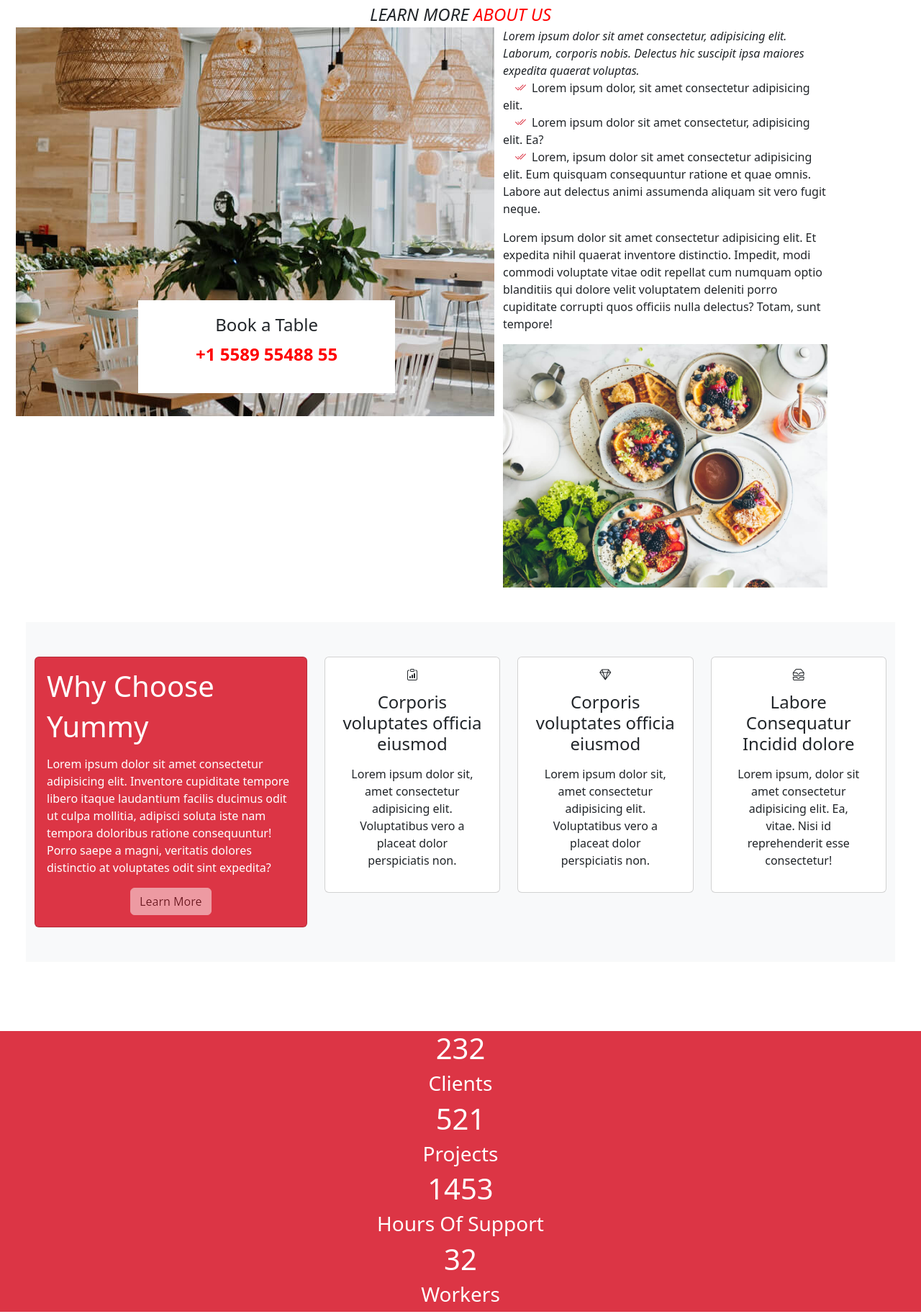
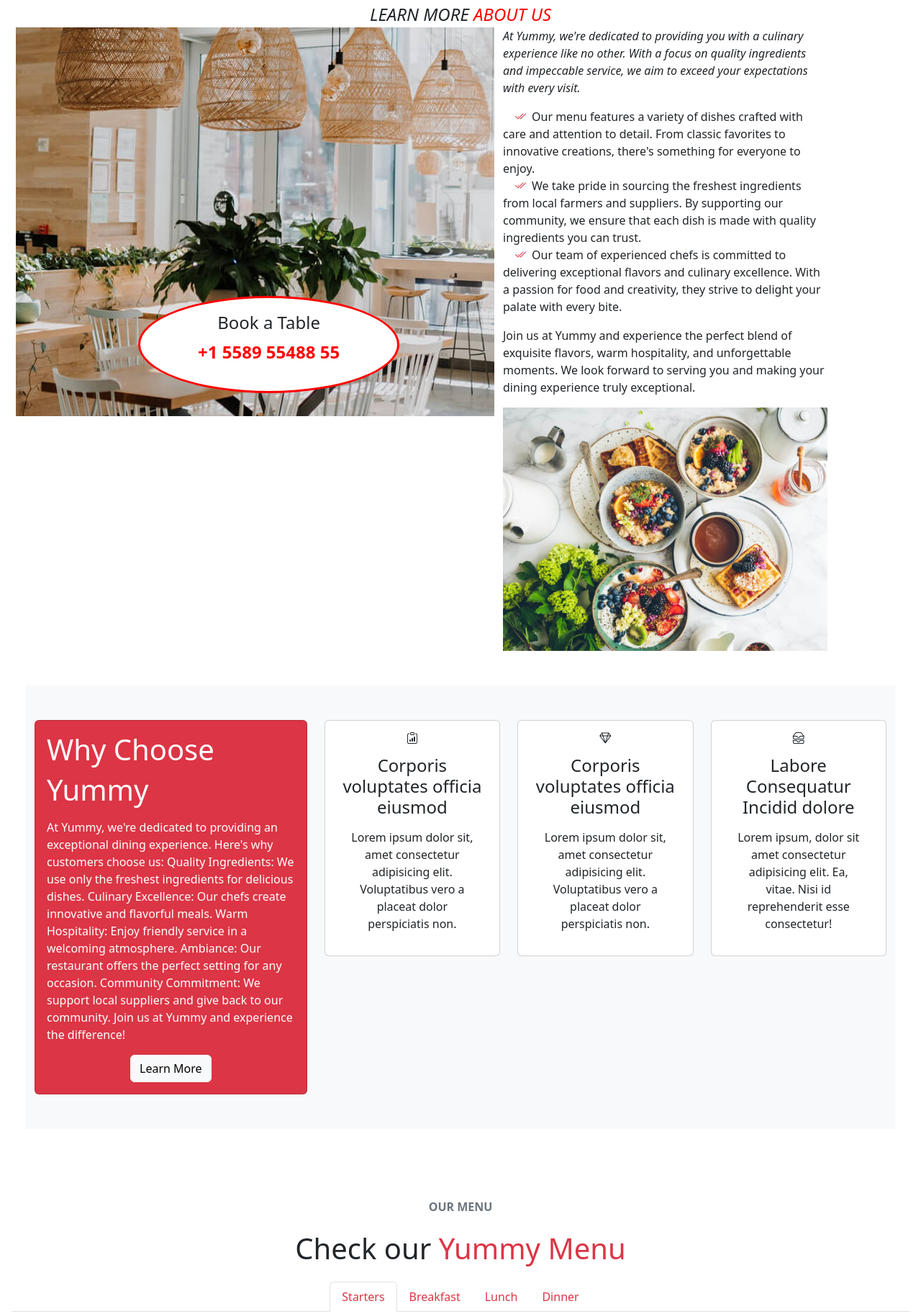
Before and after one commit to Dimitar759/Restaurant-Website, a plain HTML site: page Yummy/index.html in a window 1280 px wide. Shown: the part 686-2511 px from the top of the page at 72% size. Drawn offline with nearby package versions, Linux system fonts and the light colour scheme.

Commit message:
A little Javascript and text added
Added functionalities to some of the navbar buttons and added text

```diff
--- a/Yummy/index.css
+++ b/Yummy/index.css
@@ -6,7 +6,10 @@
     font-size: 30px;
 }
 
-
+.nav-item:hover .nav-link {
+    border-bottom: 3px solid red;
+    cursor: pointer;
+}
 
 .boja {
 
@@ -24,6 +27,11 @@
 #as {
     color: rgb(185, 183, 183);
 }
+
+.rounded-circle{
+    border: 3px solid red;
+}
+
 
 #lm {
     font-size: x-large;
--- a/Yummy/index.html
+++ b/Yummy/index.html
@@ -21,26 +21,26 @@
             <a class="navbar-brand fs-3" href="#"><b>Yummy<span class="text-danger">.</span></b></a>
             <div class="collapse navbar-collapse" id="navbarTogglerDemo03">
                 <ul class="navbar-nav me-auto mb-2 mb-lg-0 flex-grow-1 justify-content-center">
-                    <li class="nav-item">
-                        <a class="nav-link active border-bottom border-danger border-3" aria-current="page"
+                    <li class="nav-item cursor-pointer">
+                        <a class="nav-link" aria-current="page"
                             href="#">Home</a>
                     </li>
-                    <li class="nav-item">
+                    <li class="nav-item cursor-pointer">
                         <a class="nav-link" id="aboutNav">About</a>
                     </li>
-                    <li class="nav-item">
+                    <li class="nav-item cursor-pointer" id="menuBtn">
                         <a class="nav-link" >Menu</a>
                     </li>
-                    <li class="nav-item">
-                        <a class="nav-link">Events</a>
+                    <li class="nav-item cursor-pointer">
+                        <a class="nav-link" >Events</a>
                     </li>
-                    <li class="nav-item">
+                    <li class="nav-item cursor-pointer">
                         <a class="nav-link" >Chefs</a>
                     </li>
-                    <li class="nav-item">
+                    <li class="nav-item cursor-pointer">
                         <a class="nav-link" >Gallery</a>
                     </li>
-                    <li class="nav-item">
+                    <li class="nav-item cursor-pointer">
                         <a class="nav-link" >Contact</a>
                     </li>
                 </ul>
@@ -48,7 +48,6 @@
                     <button type="button" class="btn btn-danger rounded-pill" id = "bookATableNav">Book A Table</button>
                 </form>
             </div>
-
         </div>
     </nav>
 
@@ -71,7 +70,7 @@
                     </div>
                 </div>
                 <div class="col-sm-12 col-md-6 order-1 order-md-2 order-1 order-md-2 text-center text-lg-start">
-                    <img src="/images/hero-img.png" id="img1">
+                    <img src="images/hero-img.png" id="img1">
                 </div>
             </div>
         </div>
@@ -79,7 +78,7 @@
 
 
     <section>
-        <div class=" col-md-12 text-center mt-5 " id="as">
+        <div class="col-md-12 text-center mt-5 text-danger" id="as">
             About us
         </div>
         <div class=" col-md-12 text-center mt-3" id="lm">
@@ -91,38 +90,20 @@
             <div class="row">
                 <div class="bg-image col-sm-12 col-md-7 d-flex">
                     <div class="d-flex align-items-end justify-content-center py-3 my-3">
-                        <div class="p2 position-absolute">
+                        <div class="p2 position-absolute rounded-circle">
                             <h4>Book a Table</h4>
                             <p><b>+1 5589 55488 55</b></p>
                         </div>
                     </div>
                 </div >
-                <div class="col-md-5 col-sm-12 text-start " id= "aboutUsPage" >
-                    <i>Lorem ipsum dolor sit amet consectetur, adipisicing elit. Laborum, corporis nobis. Delectus
-                        hic
-                        suscipit ipsa maiores expedita quaerat voluptas.</i><br />
-                    <i class="bi bi-check2-all ms-3 text-danger"></i><span class="ms-2">Lorem ipsum dolor, sit amet
-                        consectetur
-                        adipisicing
-                        elit.</span><br />
-                    <i class="bi bi-check2-all ms-3 text-danger"></i><span class="ms-2">Lorem ipsum dolor sit amet
-                        consectetur,
-                        adipisicing elit.
-                        Ea?</span><br />
-                    <i class="bi bi-check2-all ms-3 text-danger"></i><span class="ms-2">Lorem, ipsum dolor sit amet
-                        consectetur
-                        adipisicing elit. Eum
-                        quisquam consequuntur ratione et quae omnis. Labore aut delectus animi assumenda aliquam sit
-                        vero
-                        fugit neque.</span>
-                    <p class="mt-3">Lorem ipsum dolor sit amet consectetur adipisicing elit. Et expedita nihil
-                        quaerat
-                        inventore
-                        distinctio. Impedit, modi commodi voluptate vitae odit repellat cum numquam optio blanditiis
-                        qui
-                        dolore velit voluptatem deleniti porro cupiditate corrupti quos officiis nulla delectus?
-                        Totam,
-                        sunt tempore!</p>
+                <div class="col-md-5 col-sm-12 text-start" id="aboutUsPage">
+                    <p><i>At Yummy, we're dedicated to providing you with a culinary experience like no other. With a focus on quality ingredients and impeccable service, we aim to exceed your expectations with every visit.</i></p>
+                    <ul class="list-unstyled">
+                        <li><i class="bi bi-check2-all ms-3 text-danger"></i><span class="ms-2">Our menu features a variety of dishes crafted with care and attention to detail. From classic favorites to innovative creations, there's something for everyone to enjoy.</span></li>
+                        <li><i class="bi bi-check2-all ms-3 text-danger"></i><span class="ms-2">We take pride in sourcing the freshest ingredients from local farmers and suppliers. By supporting our community, we ensure that each dish is made with quality ingredients you can trust.</span></li>
+                        <li><i class="bi bi-check2-all ms-3 text-danger"></i><span class="ms-2">Our team of experienced chefs is committed to delivering exceptional flavors and culinary excellence. With a passion for food and creativity, they strive to delight your palate with every bite.</span></li>
+                    </ul>
+                    <p class="mt-3">Join us at Yummy and experience the perfect blend of exquisite flavors, warm hospitality, and unforgettable moments. We look forward to serving you and making your dining experience truly exceptional.</p>
                     <img src="images/about-2.jpg" id="img3" />
                 </div>
             </div>
@@ -131,7 +112,7 @@
     </section>
     <section>
         <div class="container-fluid p-5 bf-light ">
-            <div class="row bg-light py-5">
+            <div class="row bg-light py-5 justify-content-center">
                 <div class="col-lg-4 pb-4 pb-lg-0">
                     <div class="card bg-danger">
                         <div class="card-body">
@@ -139,22 +120,20 @@
                                     class="fs-1 text-start text-white">
                                     Yummy</h1>
                             </h5>
-                            <p class="card-text text-white text-start mt-3">Lorem ipsum dolor sit amet consectetur
-                                adipisicing
-                                elit.
-                                Inventore cupiditate tempore libero itaque laudantium facilis ducimus odit ut culpa
-                                mollitia,
-                                adipisci soluta iste nam tempora doloribus ratione consequuntur! Porro saepe a magni,
-                                veritatis
-                                dolores distinctio at voluptates odit sint expedita?</p>
-                            <div class="d-flex justify-content-center"><a href="#"
-                                    class="btn btn-primary btn-close-white opacity-50">Learn
-                                    More</a></div>
+                            <p class="card-text text-white text-start mt-3">At Yummy, we're dedicated to providing an exceptional dining experience. Here's why customers choose us:
+
+                                Quality Ingredients: We use only the freshest ingredients for delicious dishes.
+                                Culinary Excellence: Our chefs create innovative and flavorful meals.
+                                Warm Hospitality: Enjoy friendly service in a welcoming atmosphere.
+                                Ambiance: Our restaurant offers the perfect setting for any occasion.
+                                Community Commitment: We support local suppliers and give back to our community.
+                                Join us at Yummy and experience the difference!</p>
+                            <div class="d-flex justify-content-center"><a class="btn btn-light cursor-pointer" id="learnMore">Learn More</a></div>
                         </div>
                     </div>
                 </div>
-                <div class="col-lg-8 ">
-                    <div class="row abv align-items-center">
+                <div class="col-lg-8">
+                    <div class="row abv align-items-center ">
                         <div class="col-lg-4 pb-4 pb-lg-0">
                             <div class="card">
 
@@ -208,25 +187,7 @@
                 </div>
             </div>
     </section>
-    <div class="row slika2 bg-danger text-white d-flex flex-column align-content-center text-center mt-5 b">
-        <div class="col-lg-3 pb-3 pb-lg-0">
-            <h1>232</h1>
-            <h3>Clients</h3>
-        </div>
-        <div class="col-lg-3 pb-3 pb-lg-0">
-            <h1>521</h1>
-            <h3>Projects</h3>
-        </div>
-        <div class="col-lg-3 pb-3 pb-lg-0">
-            <h1>1453</h1>
-            <h3>Hours Of Support</h3>
-        </div>
-        <div class="col-lg-3 pb-3 pb-lg-0">
-            <h1>32</h1>
-            <h3>Workers</h3>
-        </div>
-    </div>
-    </div>
+</div>
     <div class="containter-fluid mx-3 m-auto" id="menu">
         <div class="row">
             <div class="col-12 text-center mt-5">
--- a/Yummy/script.js
+++ b/Yummy/script.js
@@ -3,8 +3,12 @@ let reservationsTable = document.getElementById("reservationsTable");
 let bookATableNav = document.getElementById("bookATableNav");
 
 
-// let aboutNavButton= document.getElementById("aboutNav");
-// let aboutUsPage = document.getElementById("aboutUsPage");
+let aboutNavButton= document.getElementById("aboutNav");
+let aboutUsPage = document.getElementById("aboutUsPage");
+
+let learnMoreBtn = document.getElementById("learnMore");
+let menuPage = document.getElementById("menu");
+let menuBtn = document.getElementById("menuBtn");
 
 bookATableButton.addEventListener("click", function(){
     reservationsTable.scrollIntoView({ behavior: 'smooth' });
@@ -14,6 +18,14 @@ bookATableNav.addEventListener("click", function(){
     reservationsTable.scrollIntoView({ behavior: 'smooth' });
 });
 
-// aboutNavButton.addEventListener("click", function(){
-//     aboutUsPage.scrollIntoView({ behavior: 'smooth' });
-// });
+aboutNavButton.addEventListener("click", function(){
+    aboutUsPage.scrollIntoView({ behavior: 'smooth' });
+});
+
+learnMoreBtn.addEventListener("click", function(){
+    aboutUsPage.scrollIntoView({ behavior: 'smooth' });
+});
+
+menuBtn.addEventListener("click", function(){
+    menuPage.scrollIntoView({ behavior: 'smooth' });
+});
```
